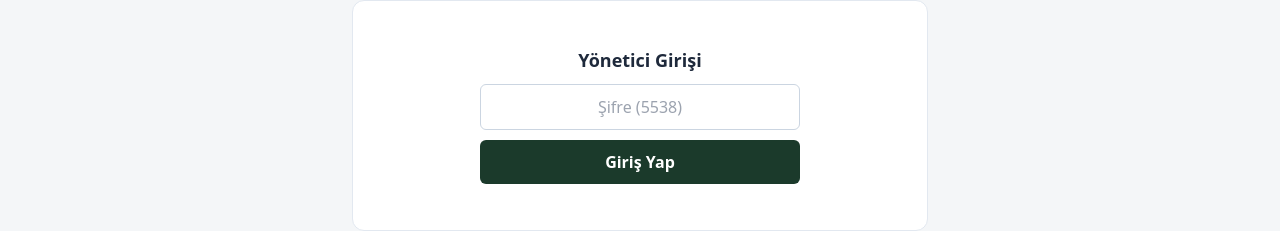
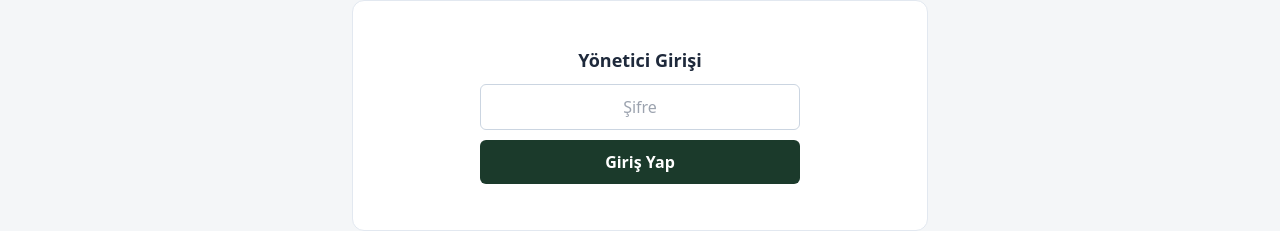
Before and after one commit to gezgiinci-beep/Pazartarla, a React (Vite) app: page / in a window 1280 px wide. Both pictures are taken after a click on the button "⚙️". Shown: the part 141-372 px from the top of the page. Built offline with nearby package versions, Linux system fonts and the light colour scheme.

Commit message:
Update App.tsx

```diff
--- a/src/App.tsx
+++ b/src/App.tsx
@@ -843,7 +843,7 @@ export default function App() {
               <div style={{ maxWidth: '320px', margin: '30px auto', textAlign: 'center' }}>
                 <h2 style={{ fontSize: '18px', fontWeight: '800', marginBottom: '10px' }}>Yönetici Girişi</h2>
                 <form onSubmit={handleAdminLogin} style={{ display: 'flex', flexDirection: 'column', gap: '10px' }}>
-                  <input type="password" placeholder="Şifre (5538)" value={adminPassword} onChange={(e) => setAdminPassword(e.target.value)} style={{ padding: '10px', borderRadius: '6px', border: '1px solid #cbd5e1', textAlign: 'center' }} />
+                  <input type="password" placeholder="Şifre" value={adminPassword} onChange={(e) => setAdminPassword(e.target.value)} style={{ padding: '10px', borderRadius: '6px', border: '1px solid #cbd5e1', textAlign: 'center' }} />
                   <button type="submit" style={{ backgroundColor: '#1b3a2b', color: '#fff', border: 'none', padding: '10px', borderRadius: '6px', fontWeight: '700', cursor: 'pointer' }}>Giriş Yap</button>
                 </form>
               </div>
```
